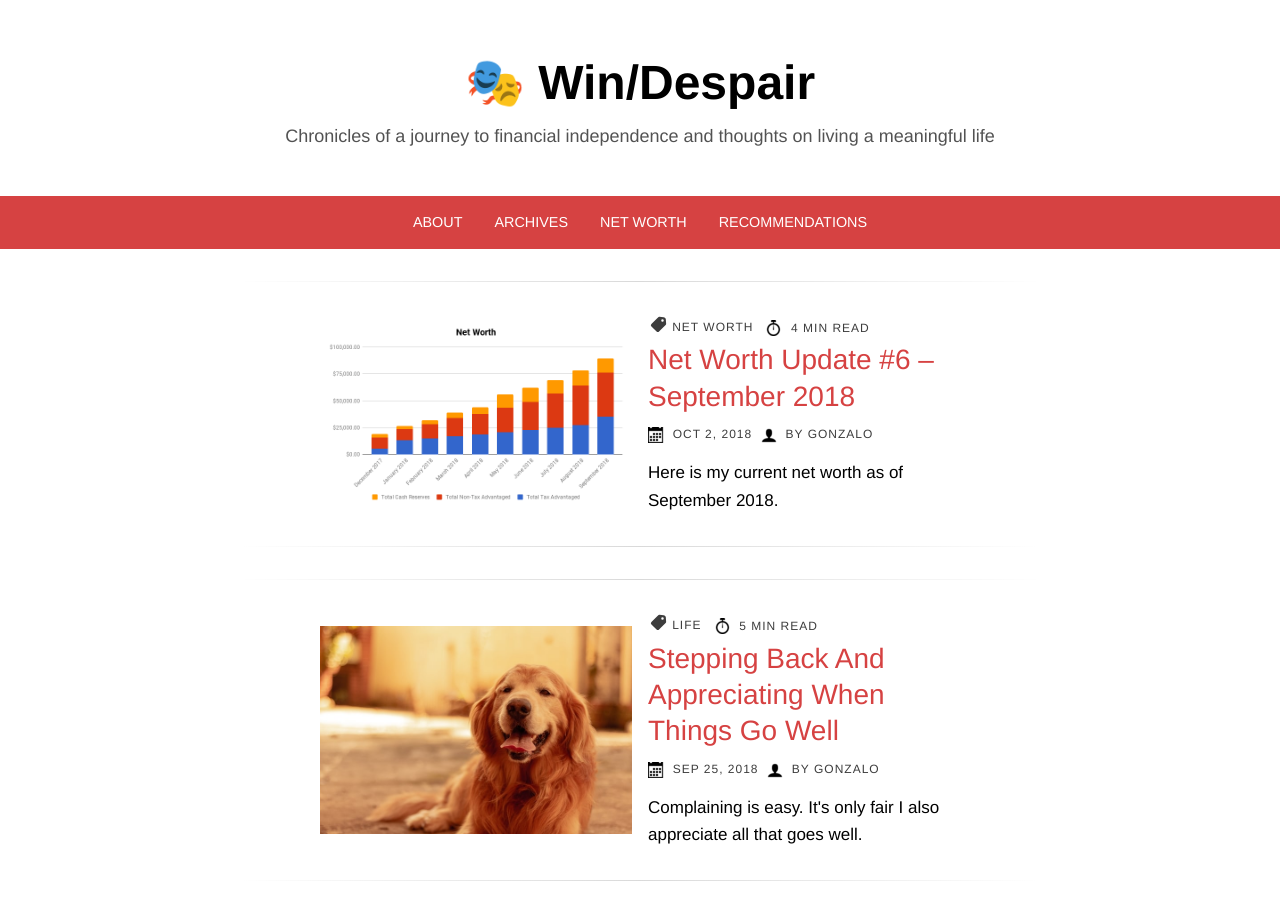
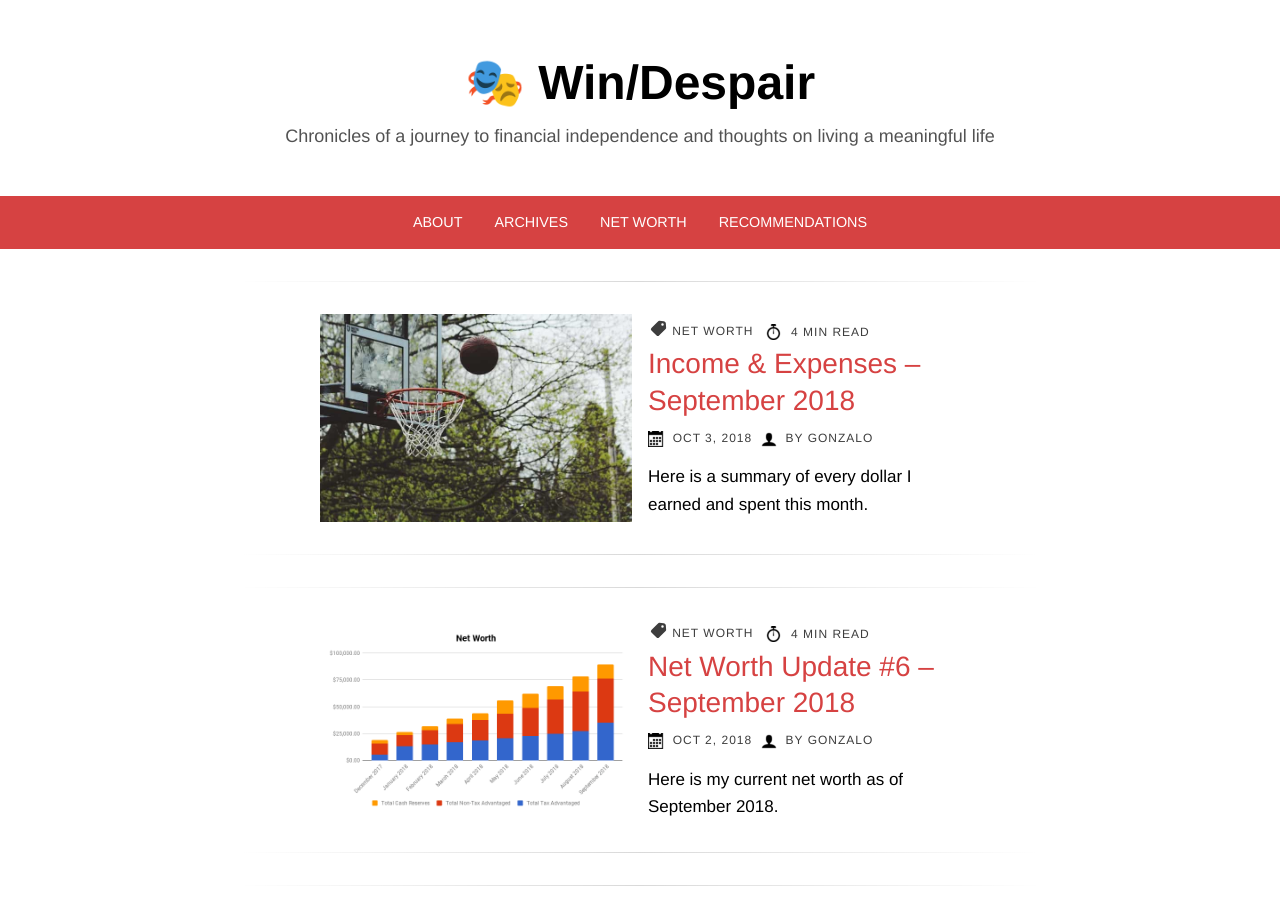
Before and after one commit to frankiecd86/windespair, a Jekyll site: the page built from index.html, in a window 1280 px wide and 900 px high. Built offline with Jekyll 4.4.1, drawn with Linux system fonts in a browser that asks for light colours; the list of posts is cut into pages by our own code; some of the changed text lies outside the part shown.

Commit message:
Add post

```diff
--- /dev/null
+++ b/_posts/2018-10-03-september-2018-income-expenses.md
@@ -0,0 +1,166 @@
+---
+layout: post
+title: >
+  Income & Expenses – September 2018
+description: Here is a summary of every dollar I earned and spent this month.
+image: /images/income-expenses.jpg
+image_alt: Basketball over a hoop
+date: 2018-10-03 09:39:00 -0700
+figcaption: >
+  Photo by <a href="https://unsplash.com/@noahsilliman">Noah Silliman</a>
+comments: true
+categories: [Net Worth]
+---
+At the end of each month, I provide a summary of all the income I earned as well as all the expenses I incurred.
+
+**Related:** [Net Worth Update #6 - September 2018](/net-worth-september-2018)
+
+I share this to provide real numbers behind my financial journey. Financial independence, and the road leading to it, can be a hazy concept without actual numbers. Hopefully, seeing this helps bridge the gap between financial independence as an idea and financial independence as a reality, for others and for myself as well.
+
+## Income
+Here's what my post-tax income looked like in September:
+
+<table>
+  <tbody>
+    <tr>
+      <td colspan="2"><strong>Full-Time Job Income</strong></td>
+    </tr>
+    <tr>
+      <td>Software Engineer</td>
+      <td>$8,032</td>
+    </tr>
+    <tr>
+      <td colspan="2"><strong>Side Hustle Income</strong></td>
+    </tr>
+    <tr>
+      <td>Medium</td>
+      <td>$687</td>
+    </tr>
+    <tr>
+      <td colspan="2"><strong>Miscellaneous</strong></td>
+    </tr>
+    <tr>
+      <td>Security Deposit Refund</td>
+      <td>$825</td>
+    </tr>
+    <tr>
+      <td><strong>Total Monthly Income</strong></td>
+      <td><strong>$9,544</strong></td>
+    </tr>
+  </tbody>
+</table>
+
+## Expenses
+Here are my expenses for September:
+
+<table>
+  <tbody>
+    <tr>
+      <td colspan="2"><strong>Monthly Expenses</strong></td>
+    </tr>
+    <tr>
+      <td><strong>Expense</strong></td>
+      <td><strong>Amount</strong></td>
+    </tr>
+    <tr>
+      <td>Car Shipping</td>
+      <td>$1,100</td>
+    </tr>
+    <tr>
+      <td>Travel</td>
+      <td>$425</td>
+    </tr>
+    <tr>
+      <td>Groceries</td>
+      <td>$416</td>
+    </tr>
+    <tr>
+      <td>Ikea</td>
+      <td>$161</td>
+    </tr>
+    <tr>
+      <td>Eating Out</td>
+      <td>$40</td>
+    </tr>
+    <tr>
+      <td>Internet</td>
+      <td>$30</td>
+    </tr>
+    <tr>
+      <td>Miscellaneous</td>
+      <td>$558</td>
+    </tr>
+    <tr>
+      <td><strong>Total</strong></td>
+      <td><strong>$2,730</strong></td>
+    </tr>
+  </tbody>
+</table>
+
+## Net Income
+Here's a chart of my total income, expenses, and net income for September:
+{% include image.html src="income-expenses-september-2018/income-expenses-september-2018.png" alt="Income, expenses, and net income for September 2018" %}
+
+## September Savings Rate: 71%
+
+### Recap
+After a hectic [August](/august-2018-income-expenses) that included a trip to Argentina, moving out of my previous apartment, and my girlfriend moving in with me, September was much more relaxed.
+
+Expenses this month were still higher than usual due to our move to the new apartment.
+
+An Ikea excursion to buy dinnerware, bath towels, and shelves among other must-haves, like a förtrolig and an oumbärlig, combined with a Walmart trip to stock up on toilet paper and paper towels set us back about $500. Not unreasonable for setting up a new place (then again this is my first time doing it, so I'm really just talking out of my ass. It does feel like I'm playing some sort of game where I pretend to be an adult.)
+
+Interestingly enough, I'm also unwittingly acting as interim sugar daddy (it feels as weird to type that as it does to say it) as my girlfriend is not starting to work until October and savings from having people yell at you while you're making $8/hour at the university's computer help desk only go so far. That's a character-builder for sure.
+
+The travel expenses for this month include what I owed my parents for the trip to Argentina last month as well as gas for the car. My car arrived from Florida early this month (hence the $1,100 car shipping fee) and September saw us complete 3 different hikes out here in the Seattle area. Snow Lake, Mount Rainier, and Rattlesnake Ledge are checked off our Pacific Northwest bucket list.
+
+Growing up in flat, flat Florida the views out here in the Pacific Northwest are a treat. Turns out that palm trees are not the only type of tree and swamps are not the only bodies of water. (I do miss the Florida sun though.)
+
+{% include image.html src="income-expenses-september-2018/hiking-in-snow-lake.jpg" alt="Hiking in Snow Lake, Seattle" %}
+
+This month I once again had some side-hustle money courtesy of Medium. I've talked about Medium in the past two months as well ([July](/july-2018-income-expenses) and [August](/august-2018-income-expenses)), so you can find more information on how Medium works there.
+
+The bulk of the $687.37 came from one [story](https://medium.com/swlh/stop-trying-to-memorize-a-good-book-will-change-you-2bebafb22203) which went "viral" (over 3,800 "likes") a few months back. This post netted me $351.30, about 51% of the total.
+
+My income from Medium for the past three months has been fairly variable: $248.38 in July, $847.47 in August, and now $687.37 in September. But I'd be writing even if I wasn't making anything so it's a more than welcome boost. The best part is finishing posts, getting them out there, and hearing what people think. A nice little rush.
+
+<div class="info-block">
+  <p><strong>Medium Post Earnings Breakdown</strong></p>
+
+  <br>
+
+  <ul>
+    <li>
+      $351.30 - <a href="https://medium.com/p/stop-trying-to-memorize-a-good-book-will-change-you-2bebafb22203">Stop Trying To Memorize — A Good Book Will Change You</a>
+    </li>
+    <li>
+      $112.88 - <a href="https://medium.com/p/who-are-you-jealous-of-f2c19ef1349d">Who are you jealous of?</a>
+    </li>
+    <li>
+      $102.93 - <a href="https://medium.com/p/use-this-medium-feature-to-write-more-in-less-time-b4fe64265595">Use This Medium Feature to Write More in Less Time</a>
+    </li>
+    <li>
+      $33.98 - <a href="https://medium.com/p/the-millennial-escape-9704453230fa">The Millennial Escape</a>
+    </li>
+    <li>
+      $28.51 - <a href="https://medium.com/p/the-tyranny-of-long-term-compounding-costs-ce18b3ef9e8">The Tyranny Of Long-Term Compounding Costs</a>
+    </li>
+    <li>
+      $16.73 - <a href="https://medium.com/p/lets-talk-money-my-net-worth-is-exactly-42-756-30-d16d5c7de743">Let’s Talk Money: My Net Worth Is Exactly $42,756.30</a>
+    </li>
+    <li id="remove-margin-bottom">
+      $12.85 - <a href="https://medium.com/p/so-you-want-to-start-investing-heres-the-simplest-way-to-do-it-577cdf50737">So You Want To Start Investing? Here’s The Simplest Way To Do It</a>
+    </li>
+  </ul>
+</div>
+
+Except for [The Tyranny Of Long-Term Compounding Costs](https://medium.com/p/the-tyranny-of-long-term-compounding-costs-ce18b3ef9e8) which I wrote last month, all the other stories that are making money I wrote months back, mostly in March and April.
+
+### Where I'm Headed
+September was an overall great month. I'm writing daily (and sometimes making some money from it) and exploring the Pacific Northwest without breaking the bank.
+
+Income this month was inflated from the security deposit refund. However, the decrease in expenses from stepping down from my sugar daddy role and from not having to ship my car or buy Ikea's Swedish-named items every month should allow me to maintain a savings rate somewhere in the 70%+ range in the months to come.
+
+In September Sammy and I were able to get settled in and get into a groove. October will be a bit different as she will start working and some routines will have to change. Hopefully, the extra stress doesn't bring too much extra fighting, but what good is a relationship if you can't get a little mad sometimes? No? Anyone?
+
+Well, have a good October.
```
Also changed, not shown: _posts/2018-10-02-net-worth-september-2018.md (+1 -1 lines), images/income-expenses-september-2018/hiking-in-snow-lake.jpg (added), images/income-expenses-september-2018/income-expenses-september-2018.png (added).
